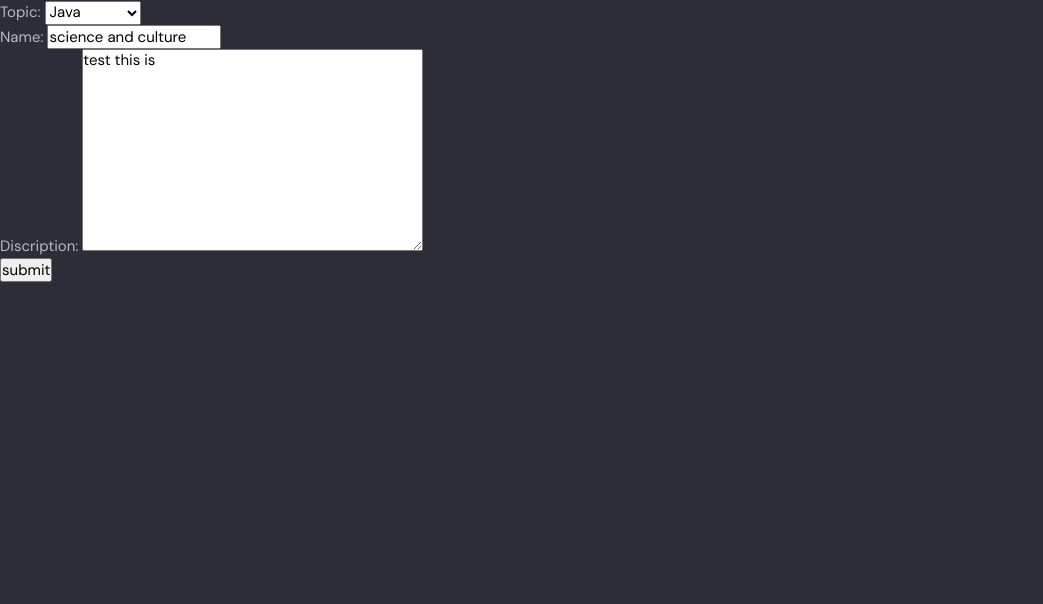
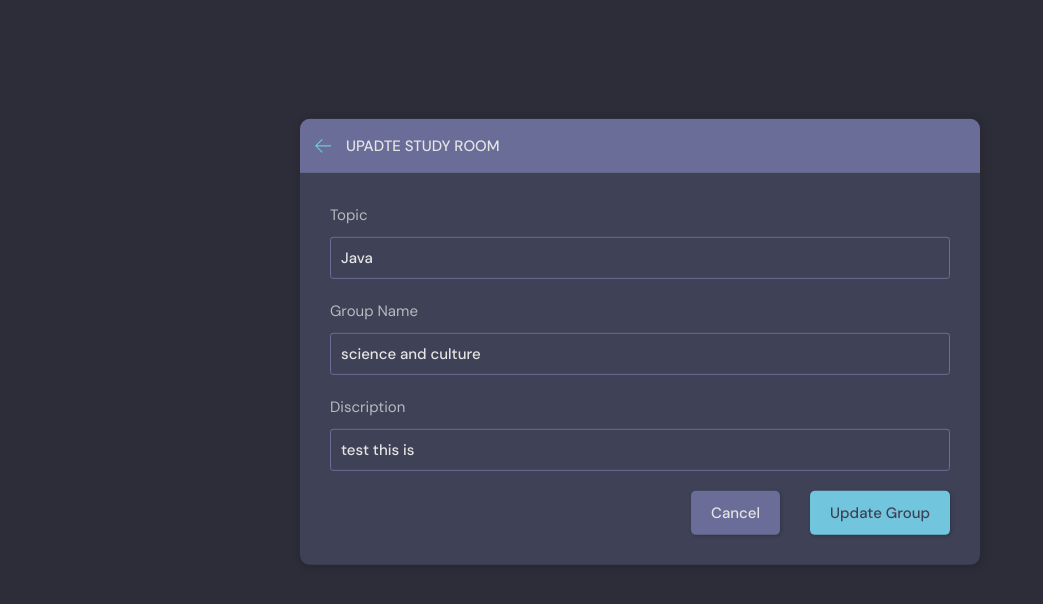
Before and after one commit to Omid-mohebi/codebook, a Django app: page /edit-group/15/ in a window 1280 px wide. Shown: the part 76-680 px from the top of the page, without its empty margins (0-1043 px from the left). Run offline with Django 5.2, Linux system fonts and the light colour scheme; a user stored in the database is signed in; data comes from the database, SQL or seed files in the repository; both versions use the stored data as it was after the commit.

Commit message:
update: create and update group templates

```diff
--- a/main/templates/main/create_form.html
+++ b/main/templates/main/create_form.html
@@ -1,9 +1,69 @@
 {% extends "base.html" %}
-{% comment %} {% include "navbar.html" %} {% endcomment %}
 {% block content %}
-<form action="" method="post">
-    {% csrf_token %}
-    {{form}}
-    <input type="submit" value='submit'>
-</form>
+
+<main class="create-room layout">
+  <div class="container">
+    <div class="layout__box">
+      <div class="layout__boxHeader">
+        <div class="layout__boxTitle">
+          <a href="{% url "main-home" %}">
+            <svg
+              version="1.1"
+              xmlns="http://www.w3.org/2000/svg"
+              width="32"
+              height="32"
+              viewBox="0 0 32 32"
+            >
+              <title>arrow-left</title>
+              <path
+                d="M13.723 2.286l-13.723 13.714 13.719 13.714 1.616-1.611-10.96-10.96h27.625v-2.286h-27.625l10.965-10.965-1.616-1.607z"
+              ></path>
+            </svg>
+          </a>
+          {% if update %}
+            <h3>Upadte Study Room</h3>
+            {% else %}
+            <h3>Create Study Room</h3>
+            {% endif %}
+        </div>
+      </div>
+      <div class="layout__body">
+        <form class="form" action="" method="post">
+          {% csrf_token %}
+          <div class="form__group">
+            <label for="room_topic">Topic</label>
+            <input required type="text" name="topic" list="topic" value='{{topic}}'>
+            <datalist id="topic">
+              <select name="" id="room_topic">
+                {% for topic in topics %}
+                  <option>{{topic}}</option>
+                {% endfor %}
+              </select>
+            </datalist>
+          </div>
+
+          <div class="form__group">
+            <label for="room_name">Group Name</label>
+            <input required type="text" name="name" value='{{name}}'>
+          </div>
+
+          <div class="form__group">
+            <label for="room_discription">Discription</label>
+            <input type="text" name="discription" value='{{discription}}'>
+          </div>
+
+          <div class="form__action">
+            <a class="btn btn--dark" href="{% url "main-home" %}">Cancel</a>
+            {% if update %}
+            <input class="btn btn--main" value="Update Group" type="submit">
+            {% else %}
+            <input class="btn btn--main" value="Create Group" type="submit">
+            {% endif %}
+          </div>
+        </form>
+      </div>
+    </div>
+  </div>
+</main>
+
 {% endblock content %}
--- a/main/views.py
+++ b/main/views.py
@@ -89,28 +89,33 @@
 @login_required(login_url='login')
 def create_group (request):
     form = Custom_form()
+    topics = Topic.objects.all()
     if request.method == 'POST':
         form = Custom_form(request.POST)
-        if(form.is_valid):
-            temp_form = form.save(commit=False)
-            temp_form.host = request.user
-            # temp_form.participants = temp_form.participants.add(request.user)
-            temp_form.save()
-            temp_form= Custom_form(temp_form, temp_form.participants.add(request.user))
-            return redirect('main-home')
-    return render(request, 'main/create_form.html', {'form': form})
+        topic, created = Topic.objects.get_or_create(name=request.POST.get('topic'))
+        Group.objects.create(
+            host = request.user,
+            topic = topic,
+            name = request.POST.get('name'),
+            discription = request.POST.get('discription'),
+        )
+        return redirect('main-home')
+    return render(request, 'main/create_form.html', {'form': form, 'topics': topics})
 
 @login_required(login_url='login')
 def edit_group(request, pk):
     group = Group.objects.get(id=pk)
     form = Custom_form(instance=group)
     if request.user != group.host: return HttpResponse('<h1>You are not alowed here!</h1>')
+    # print('testtttttt')
     if request.method == 'POST':
-        form = Custom_form(request.POST, instance=group)
-        if(form.is_valid):
-            form.save()
-            return redirect('main-home')
-    return render(request, 'main/edit_group.html', {'form': form})
+        topic, created = Topic.objects.get_or_create(name=request.POST.get('topic'))
+        group.name = request.POST.get('name')
+        group.topic = topic
+        group.discription = request.POST.get('discription')
+        group.save()
+        return redirect('main-home')
+    return render(request, 'main/create_form.html', {'name': group.name, 'topic': group.topic, 'discription': group.discription, 'update': True})
 
 @login_required(login_url='login')
 def delete_group(request, pk):
```
Also changed, not shown: main/templates/main/old_create_form.html (added, +9 -0 lines), db.sqlite3.
